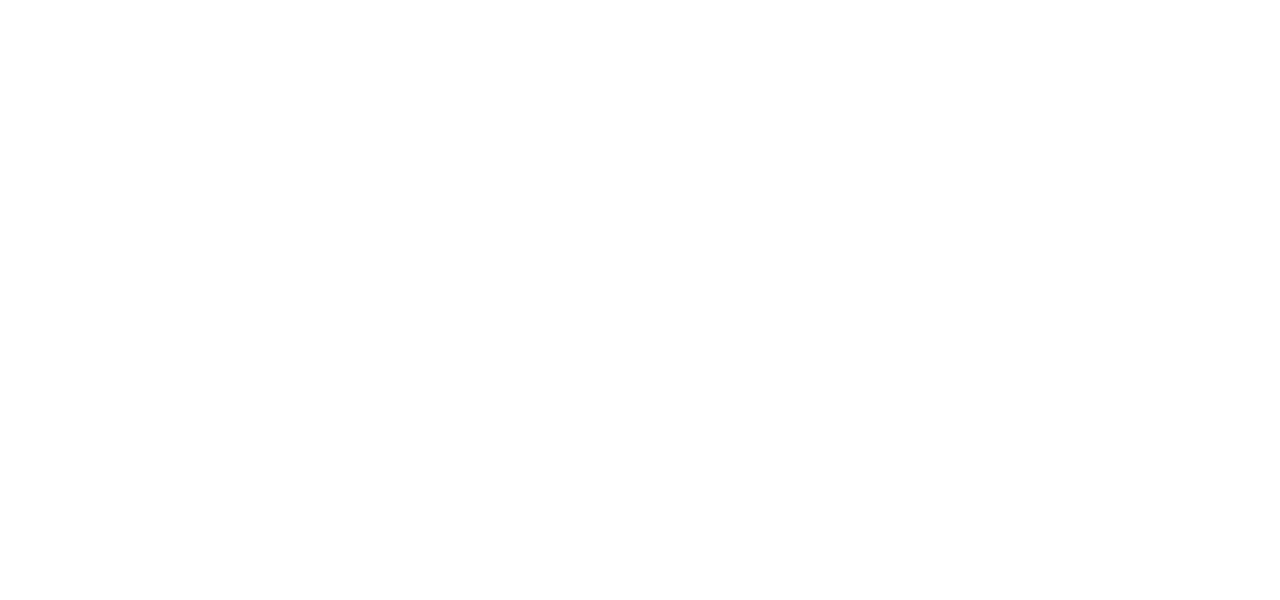
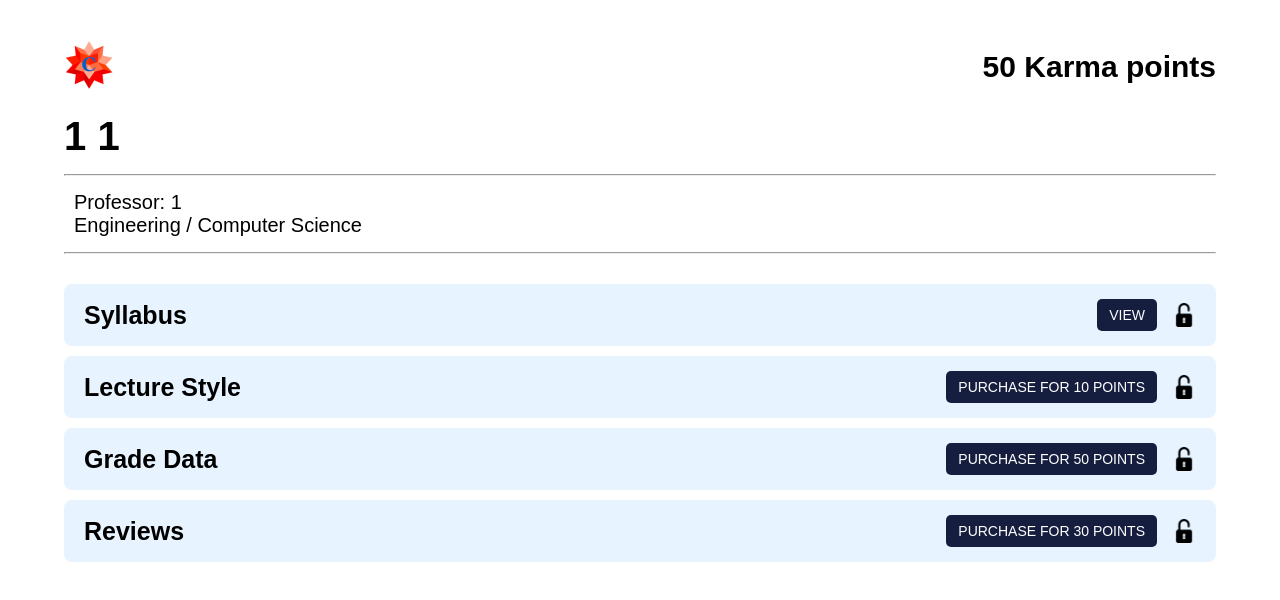
Before and after one commit to Pranav-Sukumar/AlphaCulpa, a React (Create React App) app in the folder alphaculpa/: page /viewclass/1/1/1 in a window 1280 px wide. Before the commit this address had no page. Shown: the top 600 px of the page. Built offline with nearby package versions, Linux system fonts and the light colour scheme.

Commit message:
locks now dependent on the state

```diff
--- a/alphaculpa/src/AddClass.js
+++ b/alphaculpa/src/AddClass.js
@@ -9,7 +9,7 @@
   const [professorName, setProfessorName] = useState('');
 
   const handleSubmit = (e) => {
-    e.preventDefault(); // Prevents the default form submission behavior
+    e.preventDefault();
     addNewClass(professorName, courseId, className);
     setClassName('');
     setCourseId('');
--- a/alphaculpa/src/App.js
+++ b/alphaculpa/src/App.js
@@ -25,7 +25,7 @@
           "name": prof_name,
           "syllabus": {
             "content": "",
-            "unlocked": true
+            "unlocked": false
           },
           "lectureStyle": {
             "content": {
@@ -37,7 +37,7 @@
           },
           "gradeData": {
             "content": "",
-            "unlocked": false
+            "unlocked": true
           },
           "reviews": {
             "content": [],
@@ -46,8 +46,6 @@
         }
       ]
     }
-
-    console.log(newItem)
 
     newData = [...newData, newItem]
 
@@ -65,7 +63,7 @@
         <Route path = {"/classsearch"} element = {<ClassSearch kp = {karmaPoints} data = {data}/>} />
         <Route path = {"/classsearch/addclass"} element = {<AddClass kp = {karmaPoints} addNewClass = {addNewClass}/>} />
         <Route path = {"/review"} element = {<WriteReview kp = {karmaPoints} setKP = {setKarmaPoints}/>} />
-        <Route path = {"/viewclass/:prof_name"} element = {<ViewInformationClass kp = {karmaPoints} setKP = {setKarmaPoints}/>} />
+        <Route path = {"/viewclass/:class_id/:class_name/:prof_name"} element = {<ViewInformationClass kp = {karmaPoints} setKP = {setKarmaPoints} data = {data}/>} />
       </Routes>
 
 
--- a/alphaculpa/src/ClassSearchTile.js
+++ b/alphaculpa/src/ClassSearchTile.js
@@ -4,7 +4,7 @@
 
 
 function ClassSearch({class_name, class_id, prof_name}) {
-  const path = "/viewclass/" + prof_name
+  const path = "/viewclass/" + class_id + "/" + class_name  + "/" + prof_name
   return (
 
     <div class="card">
--- a/alphaculpa/src/ViewInformationClass.js
+++ b/alphaculpa/src/ViewInformationClass.js
@@ -1,14 +1,47 @@
 import './App.css';
 import './view_information.css'
 import { Link } from 'react-router-dom';
-import React, { useState } from 'react';
+import React, { useState, useEffect } from 'react';
 import { useParams } from 'react-router';
 
 
-function ViewInformationClass({kp, setKP}) {
-  const { prof_name } = useParams();
+function ViewInformationClass({kp, setKP, data}) {
+  const { class_id, class_name, prof_name } = useParams();
   console.log(prof_name)
   const [isExpanded, setIsExpanded] = useState(false);
+
+
+  const [isSyllabusLocked, setIsSyllabusLocked] = useState(true);
+  const [isLectureStyleLocked, setIsLectureStyleLocked] = useState(true);
+  const [isGradeDataLocked, setIsGradeDataLocked] = useState(true);
+  const [isReviewsDataLocked, setIsReviewsDataLocked] = useState(true);
+
+
+  useEffect(() => {
+    const classData = data.find(
+      (item) => item.classId === class_id && item.className === class_name
+    );
+
+    if (classData) {
+      const professor = classData.professors.find((prof) => prof.name === prof_name);
+
+      if (professor && professor.syllabus) {
+        setIsSyllabusLocked(professor.syllabus.unlocked);
+      }
+      if (professor && professor.lectureStyle) {
+        setIsLectureStyleLocked(professor.lectureStyle.unlocked);
+      }
+      if (professor && professor.gradeData) {
+        setIsGradeDataLocked(professor.gradeData.unlocked);
+      }
+      if (professor && professor.reviews) {
+        setIsReviewsDataLocked(professor.reviews.unlocked);
+      }
+    }
+  }, [class_id, class_name, prof_name, data]);
+
+
+
 
   const toggleExpand = () => {
     setIsExpanded(!isExpanded);
@@ -23,7 +56,7 @@
         <div class="karma-points-vi">{kp} Karma points</div>
       </div>
       <div class="info-vi">
-        <div class="coursename-vi">COMS 4731 Computer Vision Ⅱ</div>
+        <div class="coursename-vi">{class_id} {class_name}</div>
         <hr />
         <div class="subinfo-vi">
           <div class="profname-vi">Professor: {prof_name}</div>
@@ -44,7 +77,11 @@
               >
                 {isExpanded ? 'CLOSE' : 'VIEW'}
               </button>
-              <img class="lockimage-vi" src={require(`./images/unlock.png`)} alt="Unlock Image" />
+              <img
+                class="lockimage-vi"
+                src={require(`./images/${isSyllabusLocked ? 'unlock.png' : 'lock.png'}`)}
+                alt={isSyllabusLocked ? "Unlock Image" : "Lock Image"}
+                />
             </div>
           </div>
           <div class={`section-info-vi ${isExpanded ? 'expanded' : ''}`}>
@@ -60,7 +97,11 @@
             <div class="sectionname-vi">Lecture Style</div>
             <div class="right-vi">
               <button class="purchase-btn-vi">PURCHASE FOR 10 POINTS</button>
-              <img class="lockimage-vi" src={require(`./images/lock.png`)} alt="Lock Image" />
+              <img
+                class="lockimage-vi"
+                src={require(`./images/${isLectureStyleLocked ? 'unlock.png' : 'lock.png'}`)}
+                alt={isLectureStyleLocked ? "Unlock Image" : "Lock Image"}
+                />
             </div>
           </div>
           <div class="section-info-vi">
@@ -76,7 +117,11 @@
             <div class="sectionname-vi">Grade Data</div>
             <div class="right-vi">
               <button class="purchase-btn-vi">PURCHASE FOR 50 POINTS</button>
-              <img class="lockimage-vi" src={require(`./images/lock.png`)} alt="Lock Image" />
+              <img
+                class="lockimage-vi"
+                src={require(`./images/${isGradeDataLocked ? 'unlock.png' : 'lock.png'}`)}
+                alt={isGradeDataLocked ? "Unlock Image" : "Lock Image"}
+                />
             </div>
           </div>
           <div class="section-info-vi">
@@ -92,7 +137,11 @@
             <div class="sectionname-vi">Reviews</div>
             <div class="right-vi">
               <button class="purchase-btn-vi">PURCHASE FOR 30 POINTS</button>
-              <img class="lockimage-vi" src={require(`./images/lock.png`)} alt="Lock Image" />
+              <img
+                class="lockimage-vi"
+                src={require(`./images/${isReviewsDataLocked ? 'unlock.png' : 'lock.png'}`)}
+                alt={isReviewsDataLocked ? "Unlock Image" : "Lock Image"}
+                />
             </div>
           </div>
           <div class="section-info-vi">
--- a/alphaculpa/src/view_information.css
+++ b/alphaculpa/src/view_information.css
@@ -24,9 +24,6 @@
 .karma-points-vi{
     font-size: 30px;
     font-weight: bold;
-}
-.info-vi{
-
 }
 .coursename-vi{
     font-weight: bold;
```
